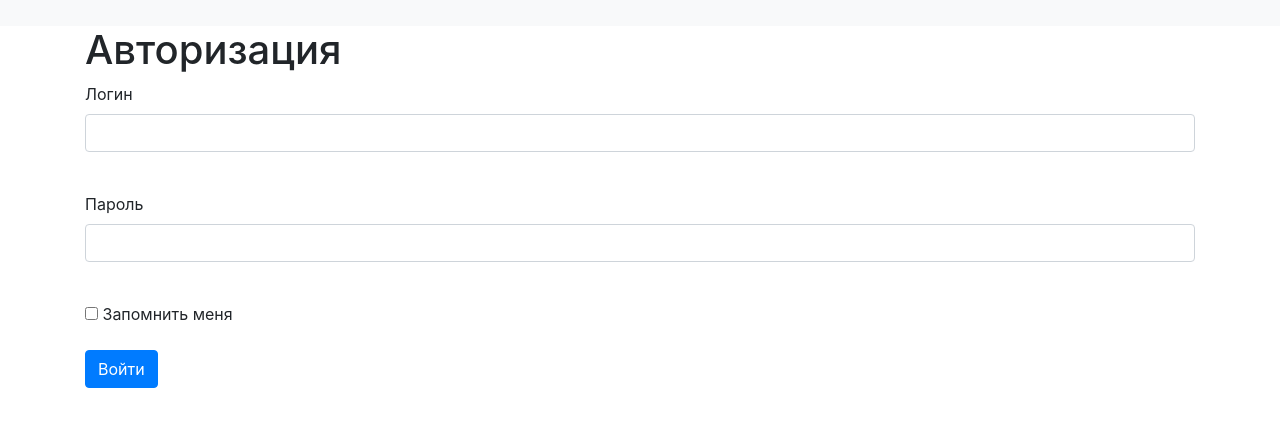
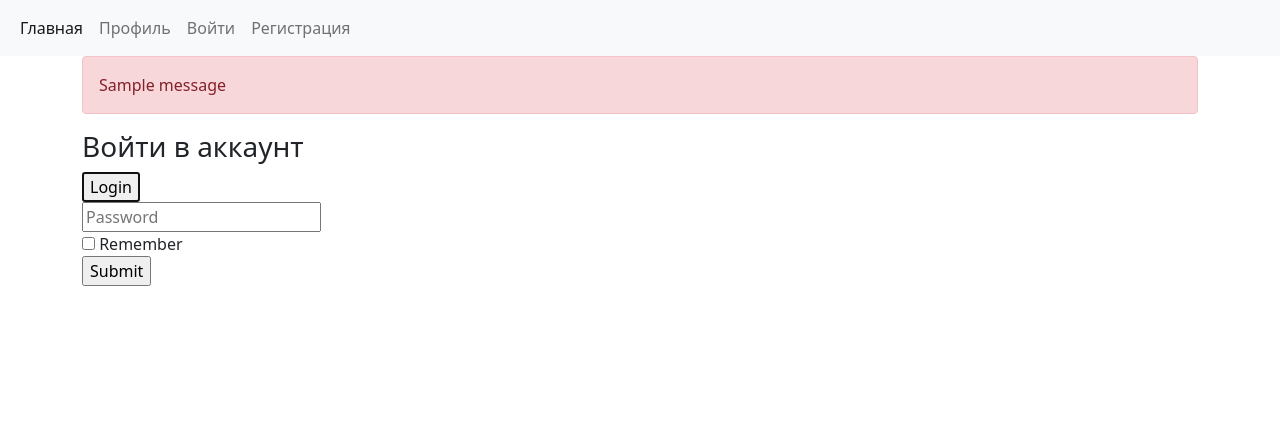
Before and after one commit to Bekoshka/ShopApp, a Flask app: template templates/login.html in a window 1280 px wide. Shown: the top 427 px of the page. Run offline with Flask 3, Linux system fonts and the light colour scheme; the template is opened without the code that fills it: values that come from a table or form of the project are taken from there, most other values are stand-ins (such as "Sample title", 1, 10 or a date in 2020); one stand-in notice (Sample message) is shown; form fields are guessed from the names that the template uses; some libraries are stand-ins or nearby versions.

Commit message:
add profile and login.

```diff
--- a/main.py
+++ b/main.py
@@ -6,7 +6,9 @@
 
 def main():
     global_init('data/db.sqlite')
+
     app.run()
+
 
 
 if __name__ == '__main__':
--- a/templates/base.html
+++ b/templates/base.html
@@ -3,21 +3,48 @@
 <head>
     <meta charset="utf-8">
     <meta name="viewport" content="width=device-width, initial-scale=1, shrink-to-fit=no">
-    <link rel="stylesheet"
-          href="https://stackpath.bootstrapcdn.com/bootstrap/4.4.1/css/bootstrap.min.css"
-          integrity="sha384-Vkoo8x4CGsO3+Hhxv8T/Q5PaXtkKtu6ug5TOeNV6gBiFeWPGFN9MuhOf23Q9Ifjh"
-          crossorigin="anonymous">
-    <title>{{title}}</title>
+    <link href="https://cdn.jsdelivr.net/npm/bootstrap@5.1.3/dist/css/bootstrap.min.css" rel="stylesheet"
+          integrity="sha384-1BmE4kWBq78iYhFldvKuhfTAU6auU8tT94WrHftjDbrCEXSU1oBoqyl2QvZ6jIW3" crossorigin="anonymous">
 </head>
 <body>
-<header>
-    <nav class="navbar navbar-light bg-light">
-        <a class="navbar-brand" href="#"></a>
-    </nav>
-</header>
-<!-- Begin page content -->
+<nav class="navbar navbar-expand-lg navbar-light bg-light">
+    <div class="container-fluid">
+        <button class="navbar-toggler" type="button" data-bs-toggle="collapse" data-bs-target="#navbarNav"
+                aria-controls="navbarNav" aria-expanded="false" aria-label="Toggle navigation">
+            <span class="navbar-toggler-icon"></span>
+        </button>
+        <div class="collapse navbar-collapse" id="navbarNav">
+            <ul class="navbar-nav">
+                <li class="nav-item">
+                    <a class="nav-link active" aria-current="page" href="{{ url_for('main.index') }}">Главная</a>
+                </li>
+                <li class="nav-item">
+                    <a class="nav-link" href="{{ url_for('main.profile') }}">Профиль</a>
+                </li>
+                {% if current_user.login | length == 0 %}
+                <li class="nav-item">
+                    <a class="nav-link" href="{{ url_for('auth.login') }}">Войти</a>
+                </li>
+                <li class="nav-item">
+                    <a class="nav-link" href="{{ url_for('auth.signup') }}">Регистрация</a>
+                </li>
+                {% endif %}
+                {% if current_user.login | length > 0 %}
+                <li class="nav-item">
+                    <a class="nav-link" href="{{ url_for('auth.logout') }}">Выйти</a>
+                </li>
+                {% endif %}
+            </ul>
+        </div>
+    </div>
+</nav>
 <main role="main" class="container">
-    {% block content %}{% endblock %}
+    {% block content %}
+    {% endblock %}
 </main>
+
+<script src="https://cdn.jsdelivr.net/npm/bootstrap@5.1.3/dist/js/bootstrap.bundle.min.js"
+        integrity="sha384-ka7Sk0Gln4gmtz2MlQnikT1wXgYsOg+OMhuP+IlRH9sENBO0LRn5q+8nbTov4+1p"
+        crossorigin="anonymous"></script>
 </body>
 </html>
--- a/templates/login.html
+++ b/templates/login.html
@@ -1,28 +1,34 @@
 {% extends "base.html" %}
 
 {% block content %}
-<h1>Авторизация</h1>
-<form action="" method="post" novalidate>
-    {{ form.hidden_tag() }}
-    <p>
-        {{ form.username.label }}<br>
-        {{ form.username(class="form-control") }}<br>
-        {% for error in form.username.errors %}
-    <div class="alert alert-danger" role="alert">
-        {{ error }}
+{% with messages = get_flashed_messages() %}
+{% if messages %}
+<div class="alert alert-danger" role="alert">
+    {{ messages[0] }}
+</div>
+{% endif %}
+{% endwith %}
+{% for field, errors in form.errors.items() %}
+<div class="alert alert-info" role="alert">
+  {{ ', '.join(errors) }}
+</div>
+{% endfor %}
+<div class="column is-4 is-offset-4">
+    <h3 class="title">Войти в аккаунт</h3>
+    <div class="box">
+        <form method="POST" action="{{ url_for('auth.login') }}">
+            {{ form.csrf_token() }}
+            <div class="field">
+                {{ form.login(class="input is-large", placeholder="Login", autofocus="") }}
+            </div>
+            <div class="field">
+                {{ form.password(class="input is-large", placeholder="Password", autofocus="") }}
+            </div>
+            <div class="field">
+                {{ form.remember(class="checkbox") }} {{ form.remember.label }}
+            </div>
+            {{ form.submit(class="button is-block is-info is-large is-fullwidth") }}
+        </form>
     </div>
-    {% endfor %}
-    </p>
-    <p>
-        {{ form.password.label }}<br>
-        {{ form.password(class="form-control", type="password") }}<br>
-        {% for error in form.password.errors %}
-    <div class="alert alert-danger" role="alert">
-        {{ error }}
-    </div>
-    {% endfor %}
-    </p>
-    <p>{{ form.remember_me() }} {{ form.remember_me.label }}</p>
-    <p>{{ form.submit(type="submit", class="btn btn-primary") }}</p>
-</form>
+</div>
 {% endblock %}
--- a/templates/loginform.py
+++ /dev/null
@@ -1,11 +0,0 @@
-from flask_wtf import FlaskForm
-from wtforms import StringField, PasswordField, BooleanField, SubmitField
-from wtforms.validators import DataRequired
-
-
-class LoginForm(FlaskForm):
-    username = StringField('Логин', validators=[DataRequired()])
-    password = PasswordField('Пароль', validators=[DataRequired()])
-    passwordconfirm = PasswordField('Повторите пароль', validators=[DataRequired()])
-    remember_me = BooleanField('Запомнить меня')
-    submit = SubmitField('Войти')
```
Also changed, not shown: core.py (+13 -22 lines), model/user.py (+12 -11 lines), templates/index.html (+4 -20 lines), templates/register.html (deleted, +0 -37 lines), data/db.sqlite, handler/profile.py (added), handler/user.py (line endings or trailing spaces).
